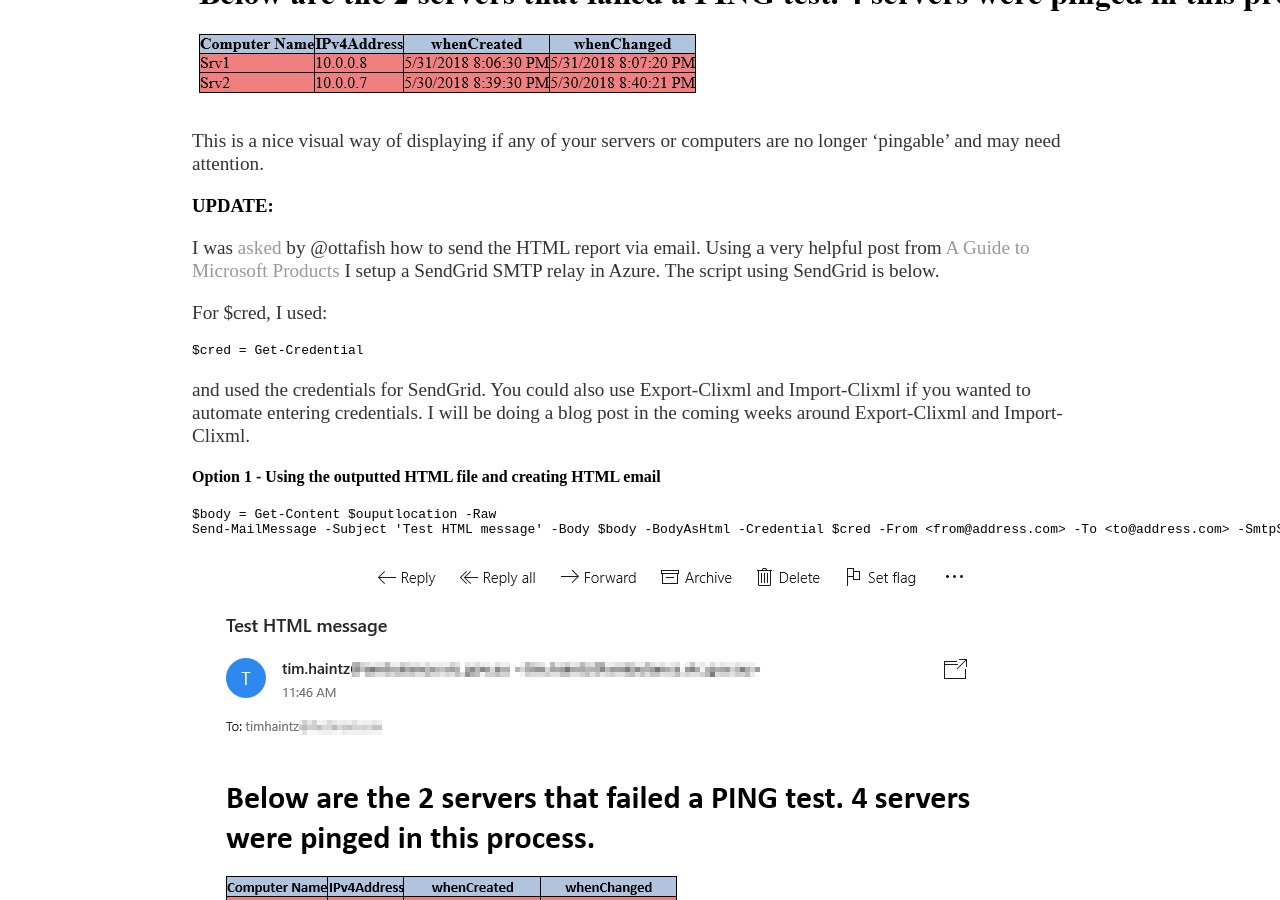
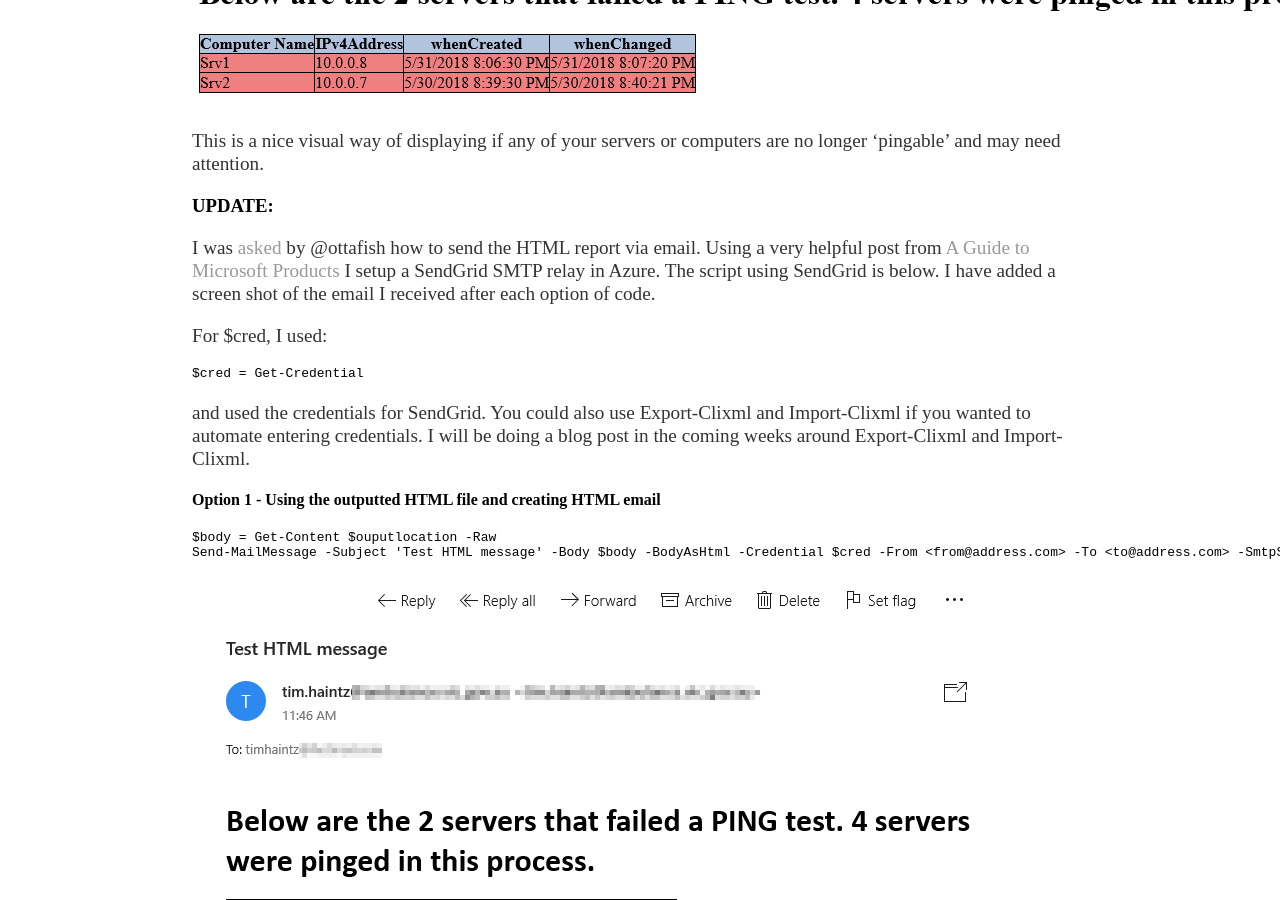
Before and after one commit to timhaintz/timhaintz.github.io, a Jekyll site: the page built from _posts/2018-05-31-Generating-a-HTML-report-of-your-servers.md, in a window 1280 px wide and 900 px high, scrolled down 3743 px. Built offline with Jekyll 4.4.1, drawn with Linux system fonts in a browser that asks for light colours; some of the changed text lies outside the part shown.

Commit message:
Update 2018-05-31-Generating-a-HTML-report-of-your-servers.md

````diff
--- a/_posts/2018-05-31-Generating-a-HTML-report-of-your-servers.md
+++ b/_posts/2018-05-31-Generating-a-HTML-report-of-your-servers.md
@@ -194,7 +194,7 @@ A screenshot of the report from my test environment is shown below:
 This is a nice visual way of displaying if any of your servers or computers are no longer 'pingable' and may need attention.
 
 ### UPDATE:
-I was [asked](https://github.com/timhaintz/timhaintz.github.io/issues/2) by @ottafish how to send the HTML report via email. Using a very helpful post from [A Guide to Microsoft Products](http://guidestomicrosoft.com/2016/02/17/configure-a-smtp-server-in-azure/) I setup a SendGrid SMTP relay in Azure. The script using SendGrid is below.
+I was [asked](https://github.com/timhaintz/timhaintz.github.io/issues/2) by @ottafish how to send the HTML report via email. Using a very helpful post from [A Guide to Microsoft Products](http://guidestomicrosoft.com/2016/02/17/configure-a-smtp-server-in-azure/) I setup a SendGrid SMTP relay in Azure. The script using SendGrid is below. I have added a screen shot of the email I received after each option of code.
 
 For $cred, I used:
 ```PowerShell
@@ -226,6 +226,8 @@ Send-MailMessage -Subject 'Test HTML message' -Body $($body) -BodyAsHtml -Creden
 ```
 ![HTML Report]({{ "/assets/20180531/HTML-EmailRaw.png" | absolute_url }})
 
+As shown above, these are a few ways you can send HTML reports via email.
+
 Hope you're having a great day and this is of use.
 
 Thanks, Tim.
````
